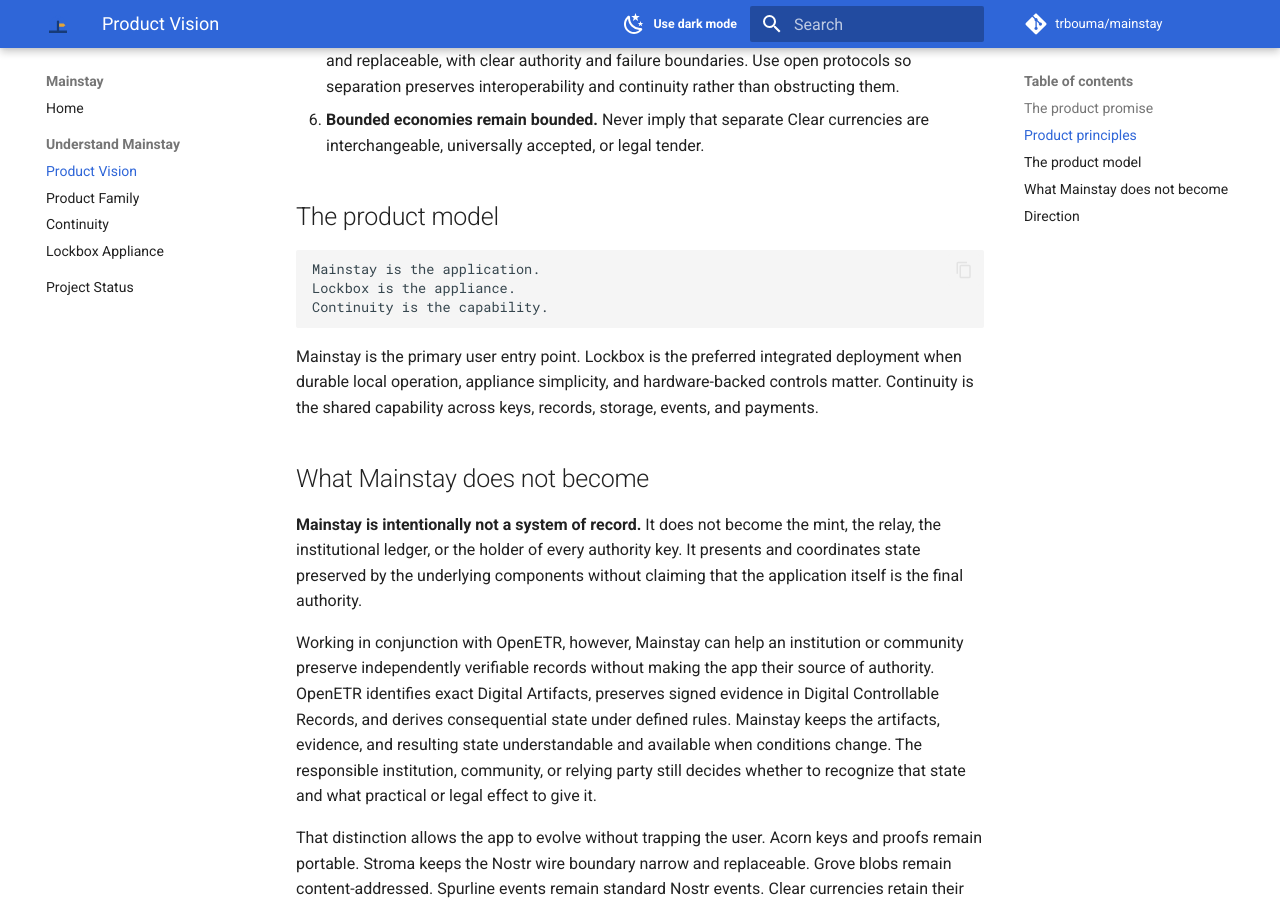
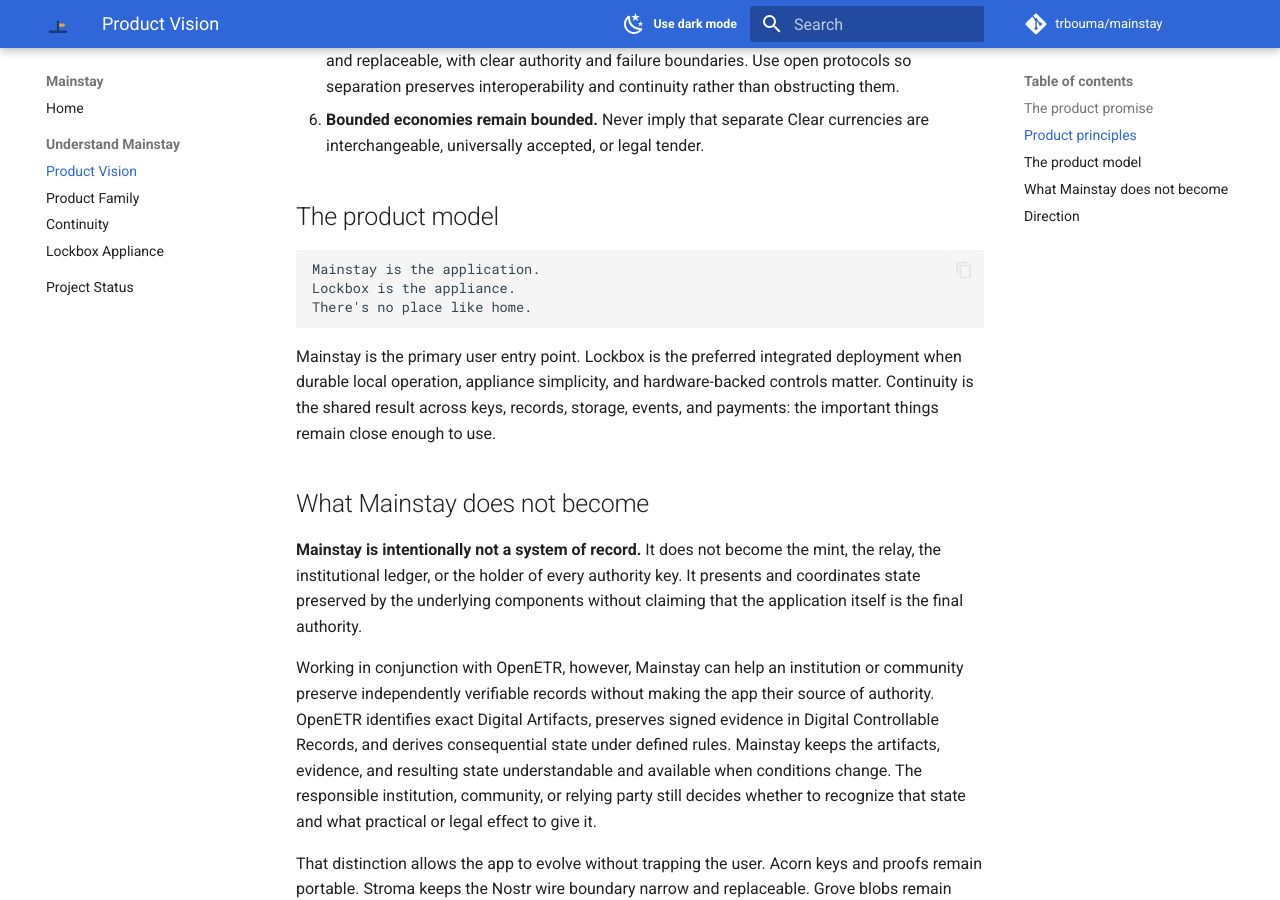
Before and after one commit to trbouma/mainstay, an MkDocs documentation site: the page built from website/product-vision.md, in a window 1280 px wide and 900 px high, scrolled down 1022 px. Built offline with MkDocs 1.6.1 and Material for MkDocs 9.7.7, drawn with Linux system fonts in a browser that asks for light colours; comment, search, counter and statistics services are not loaded.

Commit message:
Update Mainstay tagline and social preview

````diff
--- a/mkdocs.yml
+++ b/mkdocs.yml
@@ -1,5 +1,5 @@
 site_name: Mainstay
-site_description: A unified local-first application for keys, records, payments, and community continuity.
+site_description: There's no place like home. Mainstay is a unified local-first application for keys, records, payments, and community continuity.
 site_url: https://mainstay.safebox.dev/
 repo_url: https://github.com/trbouma/mainstay
 repo_name: trbouma/mainstay
--- a/overrides/main.html
+++ b/overrides/main.html
@@ -13,7 +13,7 @@
   <meta property="og:image" content="{{ config.site_url }}assets/mainstay-social.png">
   <meta property="og:image:width" content="1200">
   <meta property="og:image:height" content="630">
-  <meta property="og:image:alt" content="Mainstay logo">
+  <meta property="og:image:alt" content="Mainstay logo with the words There's no place like home.">
   <meta name="twitter:card" content="summary_large_image">
   <meta name="twitter:title" content="{{ social_title }}">
   <meta name="twitter:description" content="{{ social_description }}">
--- a/website/product-vision.md
+++ b/website/product-vision.md
@@ -50,13 +50,14 @@ or synchronization protocols to know what is available and what to do next.
 ```text
 Mainstay is the application.
 Lockbox is the appliance.
-Continuity is the capability.
+There's no place like home.
 ```
 
 Mainstay is the primary user entry point. Lockbox is the preferred integrated
 deployment when durable local operation, appliance simplicity, and
-hardware-backed controls matter. Continuity is the shared capability across
-keys, records, storage, events, and payments.
+hardware-backed controls matter. Continuity is the shared result across keys,
+records, storage, events, and payments: the important things remain close
+enough to use.
 
 ## What Mainstay does not become
 
````
Also changed, not shown: README.md (+2 -2 lines), website/index.md (+3 -3 lines), website/assets/mainstay-social.png, website/assets/mainstay-social.svg, 1 other file.
